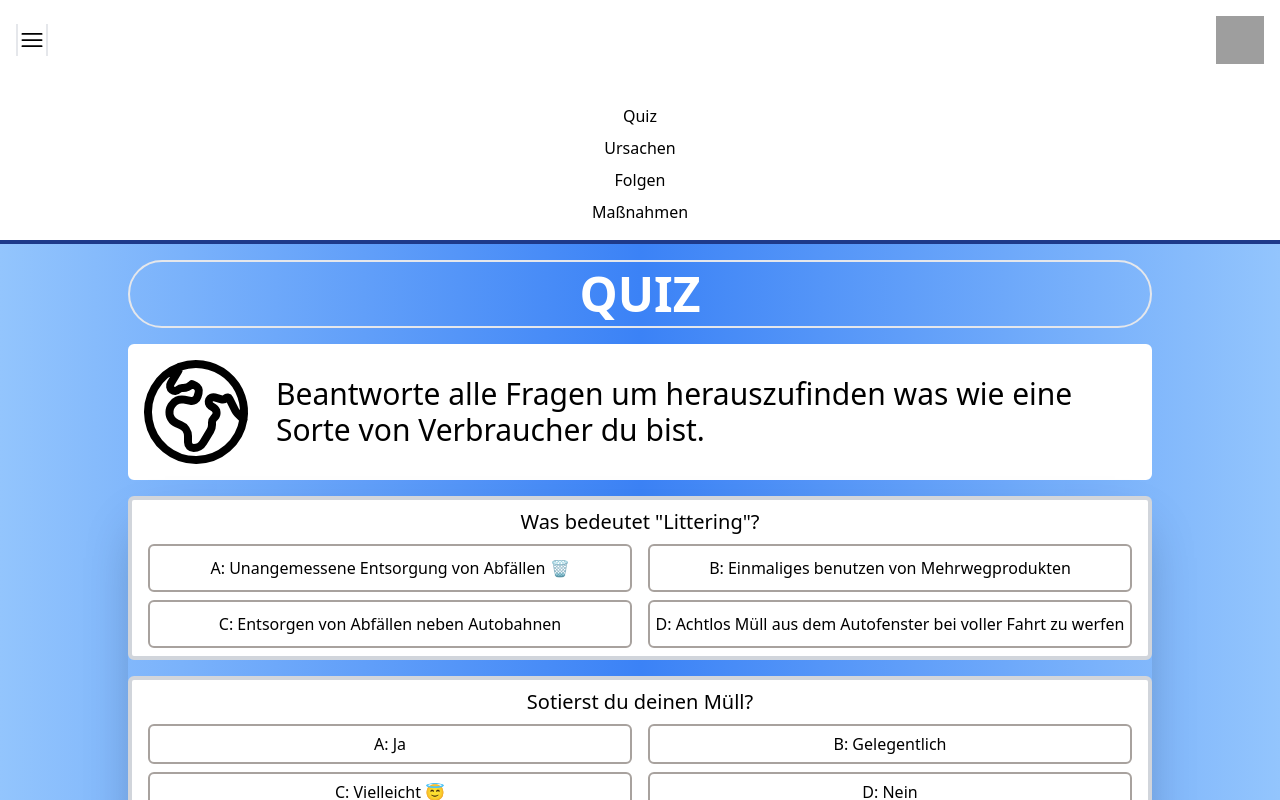
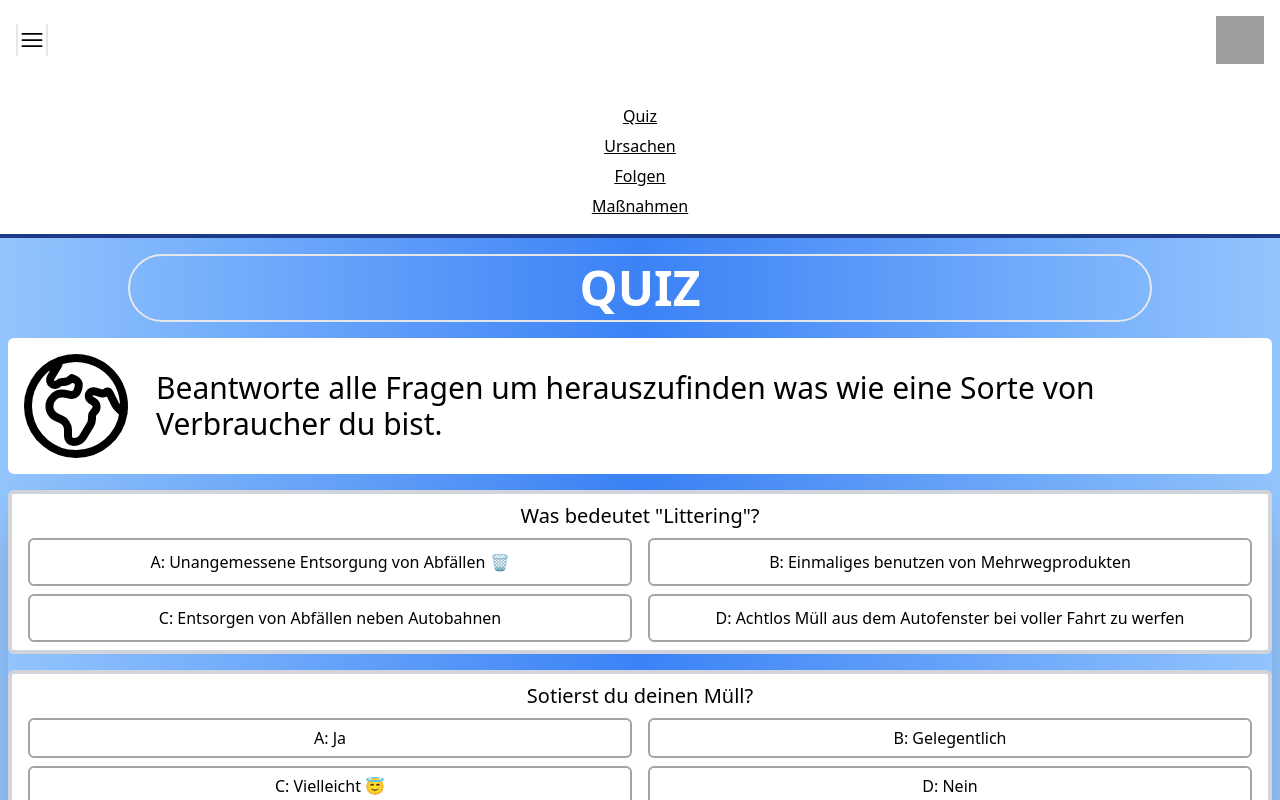
Before and after one commit to 1clone47/LitteringSchule, a Vue app: page / in a window 1280 px wide. Both pictures are taken after a click on the icon 32 px from the left and 40 px from the top of the page. Shown: the top 800 px of the page. Built offline with nearby package versions, Linux system fonts and the light colour scheme; grey boxes are pictures that could not be loaded.

Commit message:
changed design of NavBar.vue

```diff
--- a/src/components/NavBar.vue
+++ b/src/components/NavBar.vue
@@ -9,10 +9,20 @@
       <img src="https://cdn.pixabay.com/photo/2016/03/31/14/56/garbage-1292874_960_720.png" class="w-12 h-12 mr-4" alt="">
     </div>
     <div v-if="showMenu" class="flex flex-col bg-white items-center space-y-2 mt-2 py-4 xs:text-sm">
-      <RouterLink to="/" @click="closeMenu">Quiz</RouterLink>
-      <RouterLink to="/cause" @click="closeMenu">Ursachen</RouterLink>
-      <RouterLink to="/consequences" @click="closeMenu">Folgen</RouterLink>
-      <RouterLink to="/measures" @click="closeMenu">Maßnahmen</RouterLink>
+      <ul class="space-y-1.5">
+        <li class="hover:border-b-4 rounded-full hover:border-blue-900 px-32 text-center underline">
+          <RouterLink to="/" @click="closeMenu">Quiz</RouterLink>
+        </li>
+        <li class="hover:border-b-4 rounded-full hover:border-blue-900 px-32 text-center underline">
+          <RouterLink to="/cause" @click="closeMenu">Ursachen</RouterLink>
+        </li>
+        <li class="hover:border-b-4 rounded-full hover:border-blue-900 px-32 text-center underline">
+          <RouterLink to="/consequences" @click="closeMenu">Folgen</RouterLink>
+        </li>
+        <li class="hover:border-b-4 rounded-full hover:border-blue-900 px-32 text-center underline">
+          <RouterLink to="/measures" @click="closeMenu">Maßnahmen</RouterLink>
+        </li>
+      </ul>
     </div>
   </div>
 </template>
--- a/src/components/QuizComp.vue
+++ b/src/components/QuizComp.vue
@@ -289,7 +289,7 @@ export default {
 <template>
   <div class="w-auto h-auto bg-gradient-to-r from-blue-300 via-blue-500 to-blue-300 items-center space-y-4">
     <div  class="text-center mt-4 text-5xl font-sans border-2 mx-32 xs:mx-2 xs:text-2xl rounded-full font-semibold py-2 text-white">QUIZ</div>
-    <div class="flex flex-row space-x-4 mx-32 xs:mx-2 border-4 rounded-md border-white bg-white items-center justify-center text-center">
+    <div class="flex flex-row space-x-4 mx-2 xs:mx-2 border-4 rounded-md border-white bg-white items-center justify-center text-center">
       <div class="text-center justify-center items-center">
         <svg xmlns="http://www.w3.org/2000/svg" fill="none" viewBox="0 0 24 24" stroke-width="1.5" stroke="currentColor" class="w-32 h-32">
           <path stroke-linecap="round" stroke-linejoin="round" d="M20.893 13.393l-1.135-1.135a2.252 2.252 0 01-.421-.585l-1.08-2.16a.414.414 0 00-.663-.107.827.827 0 01-.812.21l-1.273-.363a.89.89 0 00-.738 1.595l.587.39c.59.395.674 1.23.172 1.732l-.2.2c-.212.212-.33.498-.33.796v.41c0 .409-.11.809-.32 1.158l-1.315 2.191a2.11 2.11 0 01-1.81 1.025 1.055 1.055 0 01-1.055-1.055v-1.172c0-.92-.56-1.747-1.414-2.089l-.655-.261a2.25 2.25 0 01-1.383-2.46l.007-.042a2.25 2.25 0 01.29-.787l.09-.15a2.25 2.25 0 012.37-1.048l1.178.236a1.125 1.125 0 001.302-.795l.208-.73a1.125 1.125 0 00-.578-1.315l-.665-.332-.091.091a2.25 2.25 0 01-1.591.659h-.18c-.249 0-.487.1-.662.274a.931.931 0 01-1.458-1.137l1.411-2.353a2.25 2.25 0 00.286-.76m11.928 9.869A9 9 0 008.965 3.525m11.928 9.868A9 9 0 118.965 3.525" />
@@ -307,7 +307,7 @@ export default {
       <button class="border-4 py-4 px-4 space-y-2 border-blue-900 bg-blue-900 text-xl rounded-md" @click="restartQuiz">NOCH EINMAL?</button>
     </div>
     <div v-else>
-      <div class="flex flex-col text-center space-y-4 mx-auto xs:mx-2 sm:mx-2 md:mx-2 shadow-2xl xl:mx-32 h-auto w-auto xxs:scroll-px-px">
+      <div class="flex flex-col text-center space-y-4 mx-auto xs:mx-2 sm:mx-2 md:mx-2 shadow-2xl xl:mx-2 h-auto w-auto xxs:scroll-px-px">
         <div id="Frage 1" class="border-4 border-gray-300 bg-white rounded-md flex flex-col space-y-2 py-2">
           <p class="text-xl xs:text-lg">Was bedeutet "Littering"?</p>
           <div class="flex flex-row space-x-4 ml-4 mr-4 xl:h-12 xs:h-auto xs:text-sm">
```
